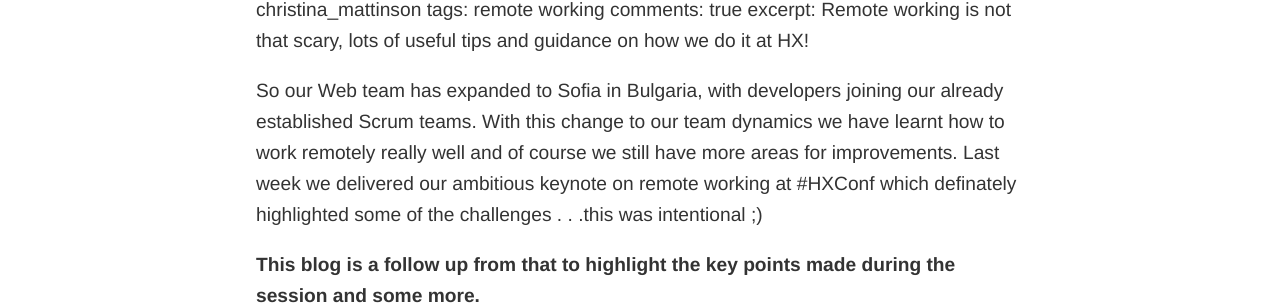
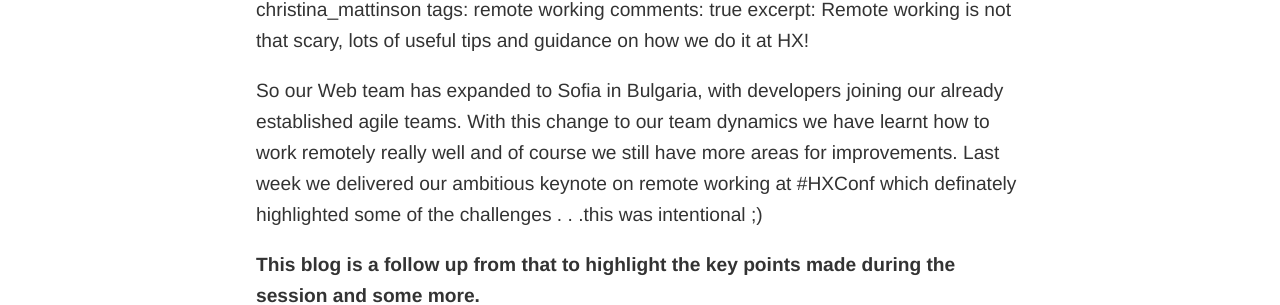
Before and after one commit to holidayextras/holidayextras.github.com, a Jekyll site: the page built from _posts/2016-06-10-Remotely-Entertaining.md, in a window 1280 px wide and 900 px high. Shown: the part 409-714 px from the top of the window. Built offline with Jekyll 4.4.1, drawn with Linux system fonts in a browser that asks for light colours; nearby versions of some CDN libraries; some of the changed text lies outside the part shown.

Commit message:
Feedback actioned

```diff
--- a/_posts/2016-06-10-Remotely-Entertaining.md
+++ b/_posts/2016-06-10-Remotely-Entertaining.md
@@ -7,7 +7,7 @@ tags: remote working
 comments: true
 excerpt: Remote working is not that scary, lots of useful tips and guidance on how we do it at HX!
 
-So our Web team has expanded to Sofia in Bulgaria, with developers joining our already established Scrum teams. With this change to our team dynamics we have learnt how to work remotely really well and of course we still have more areas for improvements. Last week we delivered our ambitious keynote on remote working at #HXConf which definately highlighted some of the challenges . . .this was intentional ;)
+So our Web team has expanded to Sofia in Bulgaria, with developers joining our already established agile teams. With this change to our team dynamics we have learnt how to work remotely really well and of course we still have more areas for improvements. Last week we delivered our ambitious keynote on remote working at #HXConf which definately highlighted some of the challenges . . .this was intentional ;)
 
 **This blog is a follow up from that to highlight the key points made during the session and some more.**
 
```
Also changed, not shown: other parts of _posts/2016-06-10-Remotely-Entertaining.md (+2 -2 lines).
